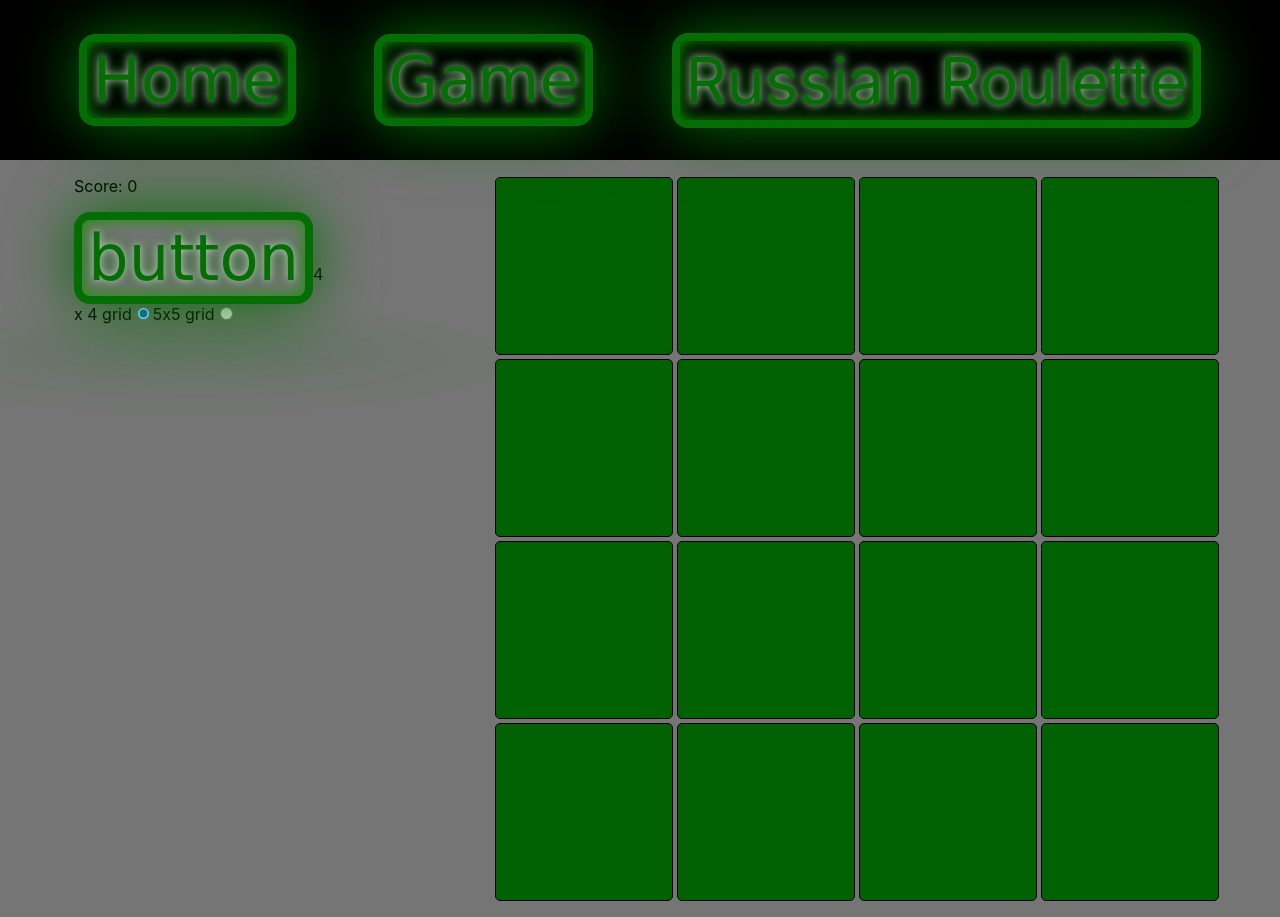
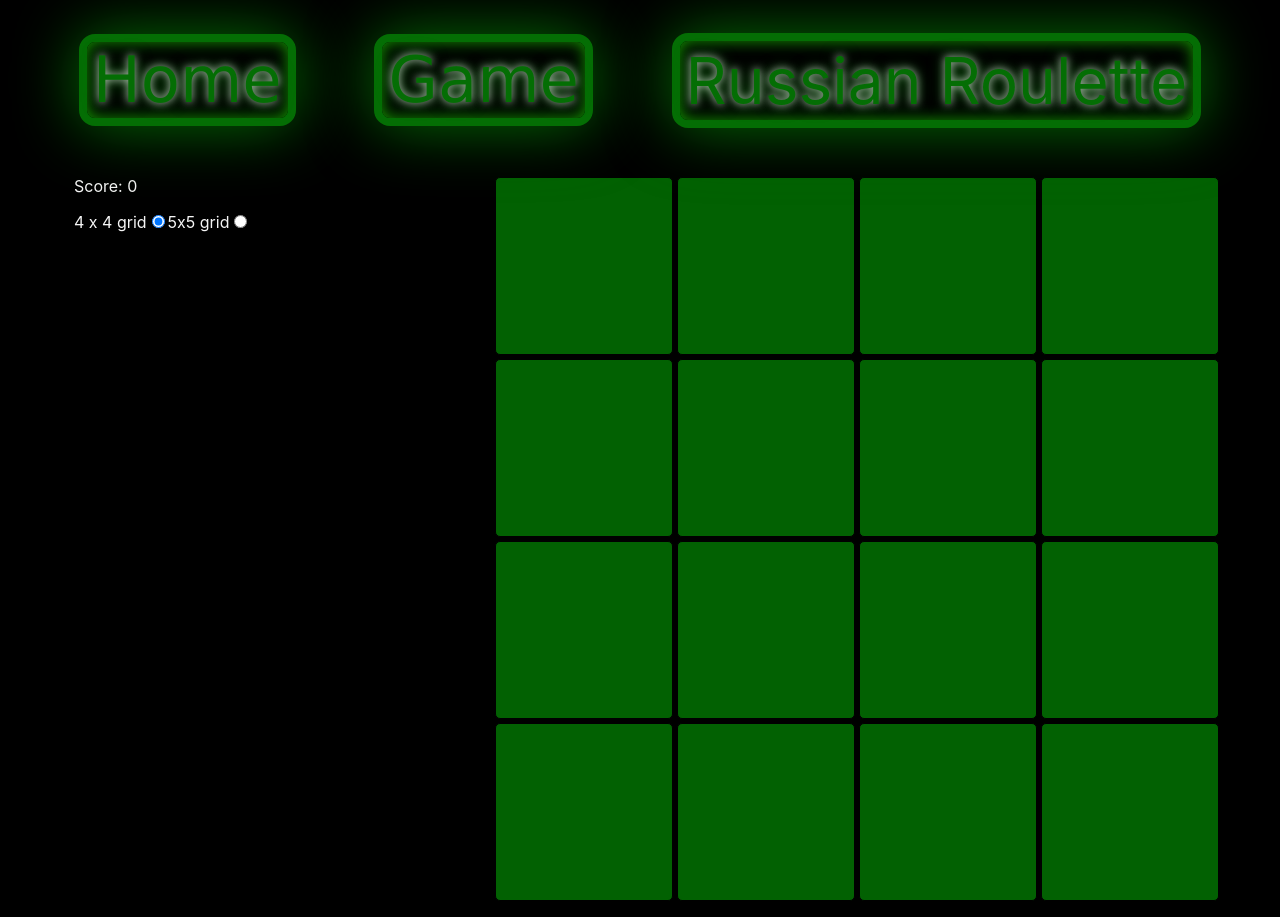
Before and after one commit to StrtMilne/E53-Mine-Your-Business, a React (Create React App) app in the folder client/: page /game in a window 1280 px wide. Built offline with nearby package versions, Linux system fonts and the light colour scheme.

Commit message:
added rroute

```diff
--- a/client/src/App.js
+++ b/client/src/App.js
@@ -1,6 +1,6 @@
 import React ,{Component}from 'react';
 import './App.css';
-import GameHeader from "./components/Home.js";
+import GameHeader from "./components/GameHeader.js";
 import {BrowserRouter, Route, Routes, useHistory} from 'react-router-dom'
 // import GameHeader from './components/GameHeader';
 import Navigation from './components/Navigation';
--- a/client/src/containers/GameContainer.js
+++ b/client/src/containers/GameContainer.js
@@ -49,7 +49,6 @@ const GameContainer = function () {
             <div className="game-container">
                 <div className="left">
                     <p>Score: {score}</p>
-                    <button class="button">button</button>
                     <label for>
                         4 x 4 grid
                         <input type="radio" name="grid-size"checked/>
--- a/client/src/containers/static/GameContainer.css
+++ b/client/src/containers/static/GameContainer.css
@@ -1,7 +1,8 @@
 .game-container {
     display: flex;
     justify-content: space-around;
-    background-color: rgb(117, 117, 117);
+    background-color: black;
+    color:whitesmoke
 }
 
 .left {
```
Also changed, not shown: client/src/components/GameHeader.js.
